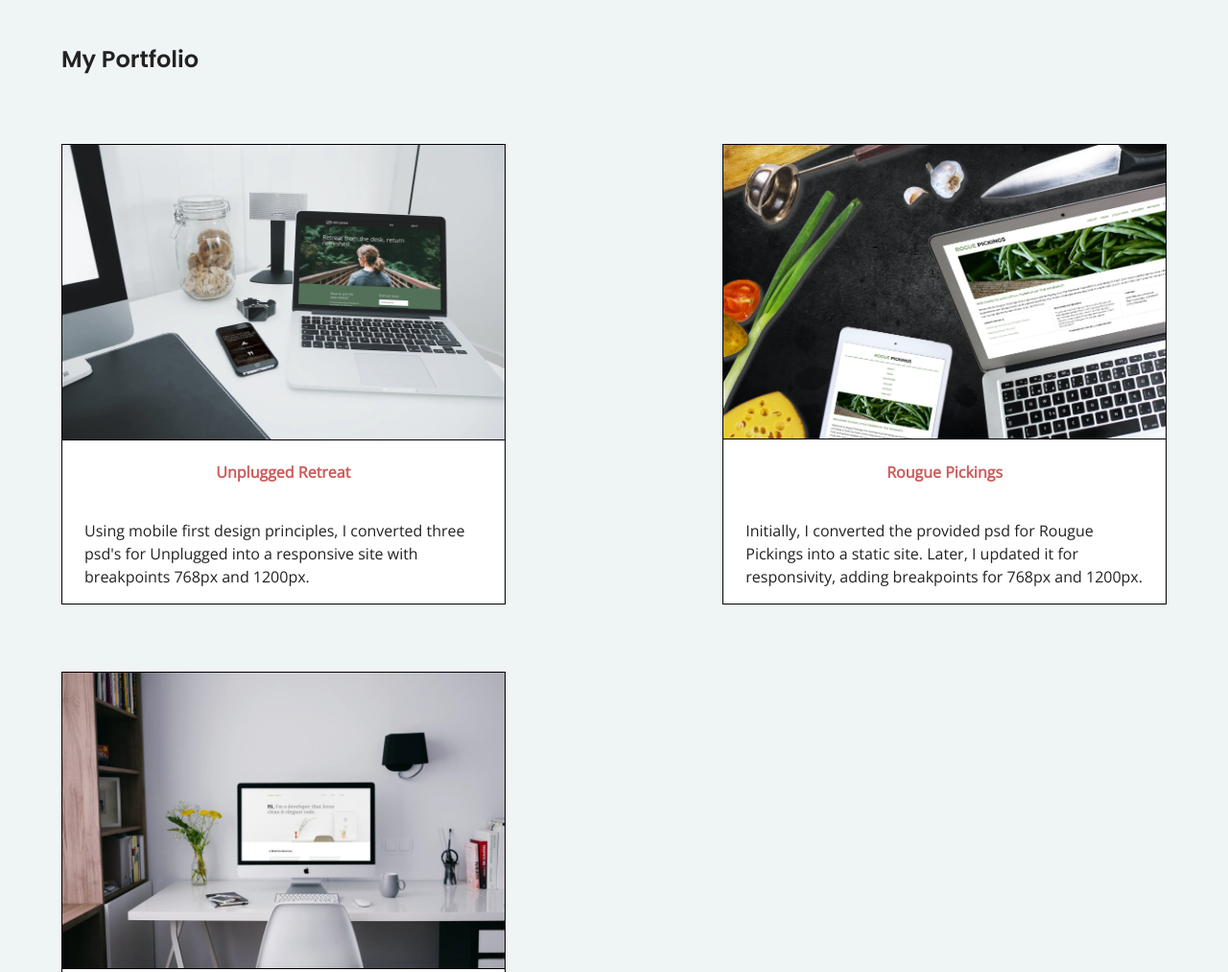
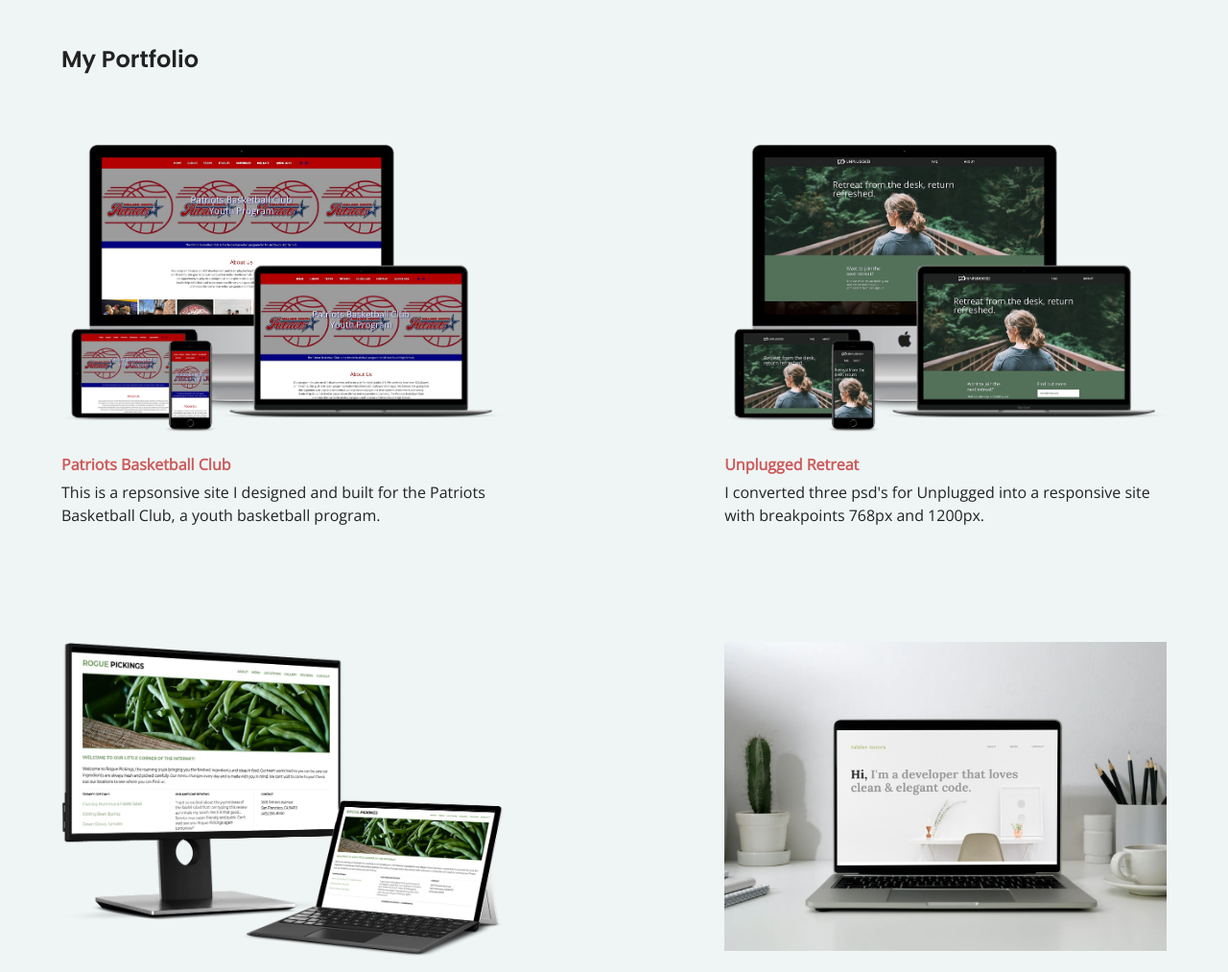
Before and after one commit to lc-designstudio/mySite, a plain HTML site: page index.html in a window 1280 px wide. Shown: the part 1680-2693 px from the top of the page at 96% size. Drawn offline with nearby package versions, Linux system fonts and the light colour scheme; a web font is replaced by a local one.

Commit message:
Fixed merging conflicts

```diff
--- a/css/main.css
+++ b/css/main.css
@@ -103,6 +103,11 @@ body {
 		font-family: 'Open Sans', sans-serif;
 		font-size: 1em;
 		line-height: 1.5;
+    width: 100%;
+    display: flex;
+    justify-content: center;
+    align-items: center;
+    flex-flow: row wrap;
 	}
 
 
@@ -113,6 +118,10 @@ h2 {
 
 h2, h3 {
 		font-family: 'Poppins', sans-serif;
+}
+
+h4 {
+  width: 100%;
 }
 
 figure {
@@ -156,6 +165,7 @@ ul {
 		justify-content: center;
 		align-items: center;
 		flex-flow: row wrap;
+    width: 100%;
 }
 
 .hero-area, .skills-column, .about-column, .portfolio-column {
@@ -163,9 +173,12 @@ ul {
 		flex-direction: column;
 		width: 100%;
 		margin: 20px 0;
-		border-bottom: 1px solid black;
 	}
 
+hr.divider {
+  width: 90%;
+  border-top: 1px solid black;
+  }
 
 #section-one, #section-three {
 		background: #eff5f5;
@@ -198,26 +211,31 @@ ul {
 		justify-content: center;
 		align-items: center;
 		width: 100%;
-  min-height: 400px;
+    min-height: 400px;
 }
 
 #hero-wrapper {
-		margin-bottom: 100px;
+	margin-bottom: 100px;
+}
+
+#hero-wrapper span {
+  color: indianred;
 }
 
 #navbar  {
-		background: #282828;
+	background: #282828;
   display: flex;
   justify-content: center;
   width: 100%;
 }
 
 #navbar ul {
-		display: flex;
+	display: flex;
   align-items: center;
   width: 90%;
   justify-content: space-around;
-		text-transform: uppercase;
+	text-transform: uppercase;
+  padding: 0;
 }
 
 #navbar a {
@@ -266,12 +284,10 @@ ul {
 }
 .footer-fontawesome i {
 		color: darksalmon;
+    font-size: 1.5em;
 }
 
-
 /* -------------------- Section One -------------------- */
-
-
 .skills-column i {
 		margin-right: 10px;
 		color: indianred;
@@ -294,7 +310,6 @@ ul {
 		padding: 0 10px;
 }
 
-
 /* -------------------- Section Two -------------------- */
 .about-column span {
 		font-weight: bold;
@@ -304,25 +319,30 @@ ul {
 /* -------------------- Section Three -------------------- */
 .portfolio-column {
 		align-items: center;
-		background: #fff;
 		justify-content: space-between;
-		margin-bottom: 50px;
-		border: 1px solid black;
+		padding-bottom: 50px;
 }
 
-.portfolio-figure {
-		border-bottom: 1px solid black;
+.portfolio-column .content-wrapper {
+    width: 100%;
+}
 
+.portfolio-column h4 {
+		margin-bottom: 5px;
 }
 
 .portfolio-column h4 a {
 		color: indianred;
 }
+
 .portfolio-column p {
 		width: 100%;
+    margin: 0;
 }
 
-
+#section-three hr.divider {
+    margin-bottom: 30px;
+}
 
 /* ==========================================================================
    Helper classes
@@ -403,13 +423,15 @@ ul {
    These examples override the primary ('mobile first') styles.
    Modify as content requires.
    ========================================================================== */
-		@media all and (min-width:769px)  {
-
+		@media all and (min-width:768px)  {
 		/* Base Styles */
 		.content-wrapper {
 			max-width: 1024px;
 		}
 
+    hr.divider {
+        display: none;
+    }
 
 		 .skills-column, .about-column {
 				width: 30%;
@@ -422,7 +444,6 @@ ul {
 			}
 
 		/* Header */
-
 		#header-wrapper {
 				justify-content: space-between;
 				padding: 20px 0;
@@ -433,11 +454,19 @@ ul {
 			min-height: 600px;
 	}
 
-	/* Skills section */
+	/* Section one */
 	.skills-fontawesome {
 			width: 100%;
 	}
 
+/* Section-three */
+  #portfolio-row {
+    justify-content: space-between;
+  }
+
+ .portfolio-column {
+      width: 40%;
+    }
 }
 
 @media all and (min-width:1025px) {
@@ -455,7 +484,6 @@ ul {
 		margin: 20px 0;
 }
 
-
 #skills-row, #about-row {
 		justify-content: space-between;
 }
@@ -472,15 +500,9 @@ ul {
 }
 
 }
-
 @media all and (min-width:1201px) {
 
 }
-
-
-
-
-
 @media print,
        (-webkit-min-device-pixel-ratio: 1.25),
        (min-resolution: 1.25dppx),
--- a/index.html
+++ b/index.html
@@ -95,31 +95,39 @@
 				<div class="row" id="portfolio-row">
 					<div class="portfolio-column">
 							<figure class="portfolio-figure">
-								<a href=""><img src="img/unplugged-retreat.jpg" alt="unplugged retreat"></a>
+								<a href=""><img src="img/pbc.png" alt="pbc"></a>
 							</figure>
 							<div class="content-wrapper">
-								<h4><a href="">Unplugged Retreat</a></h4>
-								<p>Using mobile first design principles, I converted three psd's for Unplugged into a responsive site with breakpoints 768px and 1200px.</p>
+								<h4><a href="http://pbcyouthhoops.com/" target="_blank">Patriots Basketball Club</a></h4>
+								<p>This is a repsonsive site I designed and built for the Patriots Basketball Club, a youth basketball program.</p>
+					</div>
+				</div>
+					<div class="portfolio-column">
+							<figure class="portfolio-figure">
+								<a href=""><img src="img/unplugged.png" alt="unplugged retreat"></a>
+							</figure>
+							<div class="content-wrapper">
+								<h4><a href="https://lc-designstudio.github.io/unplugged-retreat/" target="_blank">Unplugged Retreat</a></h4>
+								<p>I converted three psd's for Unplugged into a responsive site with breakpoints 768px and 1200px.</p>
 					</div>
 				</div>
 
-
 					<div class="portfolio-column">
 						<figure class="portfolio-figure">
-							<a href=""><img src="img/rouge-pickings.jpg" alt="rougue pickings"></a>
+							<a href=""><img src="img/rougue.png" alt="rougue pickings"></a>
 						</figure>
 						<div class="content-wrapper">
-						<h4><a href="" target="_blank">Rougue Pickings</a></h4>
-						<p>Initially, I converted the provided psd for Rougue Pickings into a static site. Later, I updated it for responsivity, adding breakpoints for 768px and 1200px.</p>
+						<h4><a href="https://lc-designstudio.github.io/206-Rougue_Pickings/" target="_blank">Rougue Pickings</a></h4>
+						<p>I converted the provided psd for Rougue Pickings into a static site. Later, I updated it for responsivity by adding viewport and breakpoints.</p>
 					</div>
 				</div>
 
 					<div class="portfolio-column">
 						<figure class="portfolio-figure"
-							<a href="" target="_blank"><img src="img/jubilee-austin.jpg" alt="jubilee austen"></a>
+							<a href=""><img src="img/jubilee.jpg" alt="jubilee austen"></a>
 					</figure>
 					<div class="content-wrapper">
-					<h4><a href="" target="_blank">Jubilee Austen</a></h4>
+					<h4><a href="https://lc-designstudio.github.io/jubilee-austen/" target="_blank">Jubilee Austen</a></h4>
 					<p>Jubilee Austen is the first website project I built on Skillcrush. This is simple one page static site.</p>
 				</div>
 			</div>
@@ -141,6 +149,7 @@
 				</div>
 			</footer>
 
+
 	<script src="https://ajax.googleapis.com/ajax/libs/jquery/1.11.3/jquery.min.js"></script>
         <script>window.jQuery || document.write('<script src="js/vendor/jquery-1.11.3.min.js"><\/script>')</script>
         <script src="js/plugins.js"></script>
```
Also changed, not shown: img/jubilee.jpg (added), img/pbc.png (added), img/rougue.png (added), img/unplugged.png (added).
